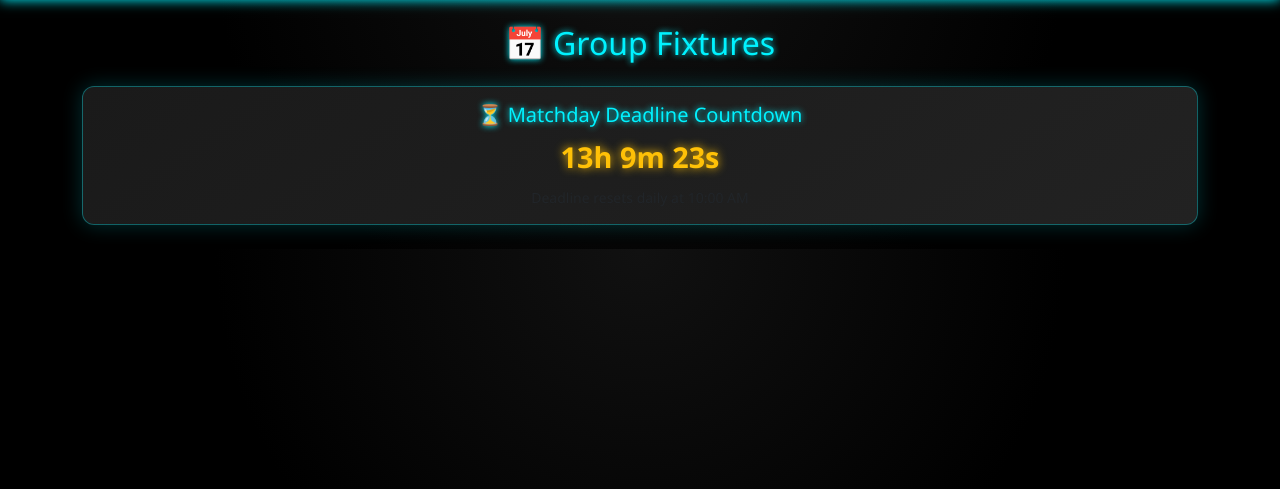
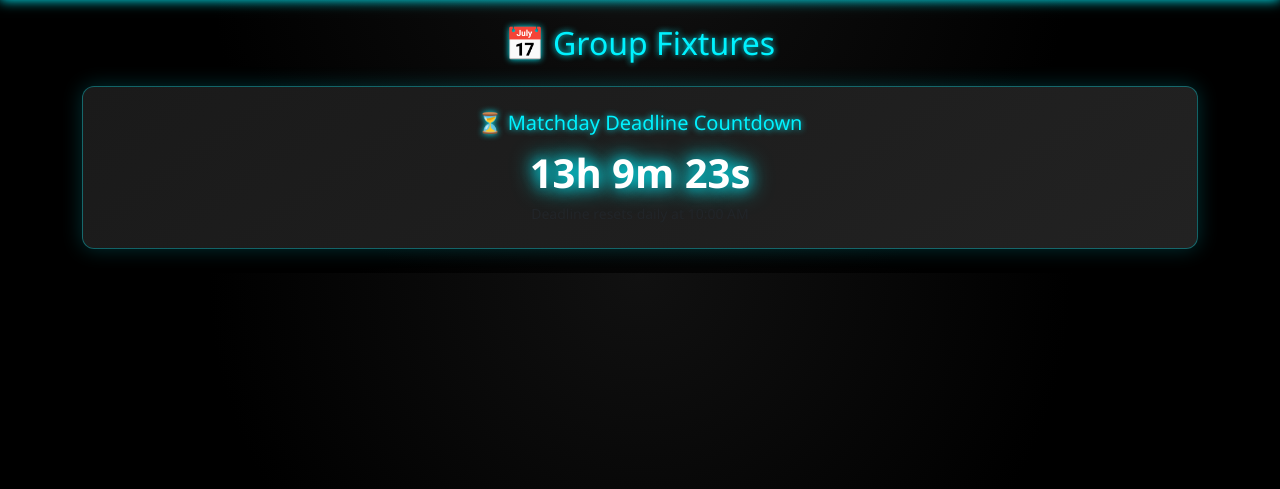
Before and after one commit to Hamza-dev001/football-tournament, a Flask app: page /group-fixtures in a window 1280 px wide. Shown: the part 56-545 px from the top of the page. Run offline with Flask 3, Linux system fonts and the light colour scheme; data that the repository does not hold is empty.

Commit message:
Fixed full countdown visibility and advanced deadline system

```diff
--- a/app/templates/base.html
+++ b/app/templates/base.html
@@ -60,18 +60,16 @@
             border-left: 4px solid #00ff88;
         }
 
-        /* ✅ COUNTDOWN STYLES */
-        .countdown-normal {
-            font-size: 1.8rem;
+        /* ✅ COUNTDOWN FORCED VISIBLE */
+        #countdownTimer {
+            font-size: 2.5rem;
             font-weight: bold;
-            color: #ffc107;
-            text-shadow: 0 0 10px #ffc107;
+            color: #ffffff !important;
+            text-shadow: 0 0 15px #00f2ff, 0 0 25px #00f2ff;
         }
 
         .countdown-danger {
-            font-size: 1.8rem;
-            font-weight: bold;
-            color: #ff3b3b;
+            color: #ff3b3b !important;
             text-shadow: 0 0 15px #ff0000;
             animation: flash 1s infinite alternate;
         }
@@ -87,6 +85,7 @@
             font-weight: bold;
             padding: 8px;
             border-radius: 8px;
+            margin-top: 10px;
             animation: flash 1s infinite alternate;
         }
 
--- a/app/templates/group_fixtures.html
+++ b/app/templates/group_fixtures.html
@@ -4,17 +4,13 @@
 
 <h2 class="text-center mb-4">📅 Group Fixtures</h2>
 
-<!-- ✅ MATCHDAY COUNTDOWN -->
-<div class="card text-center p-3 mb-4">
+<div class="card text-center p-4 mb-4">
     <h5>⏳ Matchday Deadline Countdown</h5>
-    <div id="countdownTimer" class="countdown-normal">
-        Loading...
-    </div>
-    <div id="deadlineBanner" class="mt-2"></div>
+    <div id="countdownTimer">Loading...</div>
+    <div id="deadlineBanner"></div>
     <small>Deadline resets daily at 10:00 AM</small>
 </div>
 
-<!-- ✅ ALARM SOUND -->
 <audio id="alarmSound">
     <source src="https://actions.google.com/sounds/v1/alarms/beep_short.ogg" type="audio/ogg">
 </audio>
@@ -22,21 +18,15 @@
 {% for item in data %}
 
 <div class="card p-4 mb-4">
-
-    <h4 class="mb-3" style="color:#00f2ff;">
-        {{ item.group.name }}
-    </h4>
+    <h4 class="mb-3">{{ item.group.name }}</h4>
 
     {% for matchday, matches in item.matchdays.items() %}
-
     <div class="mb-3">
         <h5 style="color:#ffc107;">Matchday {{ matchday }}</h5>
 
         <ul class="list-group list-group-flush">
-
             {% for match in matches %}
             <li class="list-group-item bg-dark text-white d-flex justify-content-between align-items-center">
-
                 <span>
                     {{ match.home_team.name }}
                     {% if match.home_score is not none %}
@@ -52,20 +42,15 @@
                     {% endif %}
                     {{ match.away_team.name }}
                 </span>
-
             </li>
             {% endfor %}
-
         </ul>
+    </div>
+    {% endfor %}
 </div>
 
 {% endfor %}
 
-</div>
-
-{% endfor %}
-
-<!-- ✅ COUNTDOWN SCRIPT -->
 <script>
 let alarmPlayed = false;
 
@@ -85,9 +70,11 @@ function updateCountdown() {
     const banner = document.getElementById("deadlineBanner");
     const alarm = document.getElementById("alarmSound");
 
+    if (!timer) return;
+
     if (diff <= 0) {
-        timer.innerHTML = "Deadline Reached!";
-        timer.className = "countdown-danger";
+        timer.innerHTML = "DEADLINE REACHED!";
+        timer.classList.add("countdown-danger");
         banner.innerHTML = "<div class='deadline-banner'>🚨 DEADLINE CLOSED</div>";
         return;
     }
@@ -99,21 +86,15 @@ function updateCountdown() {
     timer.innerHTML = hours + "h " + minutes + "m " + seconds + "s";
 
     if (diff <= 60 * 60 * 1000) {
-        timer.className = "countdown-danger";
-    } else {
-        timer.className = "countdown-normal";
+        timer.classList.add("countdown-danger");
     }
 
-    // ✅ LAST 10 MINUTES ALERT
     if (diff <= 10 * 60 * 1000) {
         banner.innerHTML = "<div class='deadline-banner'>⚠ DEADLINE CLOSING SOON!</div>";
-
         if (!alarmPlayed) {
             alarm.play();
             alarmPlayed = true;
         }
-    } else {
-        banner.innerHTML = "";
     }
 }
 
```
Lines whose indentation alone changed are shown as unchanged.
